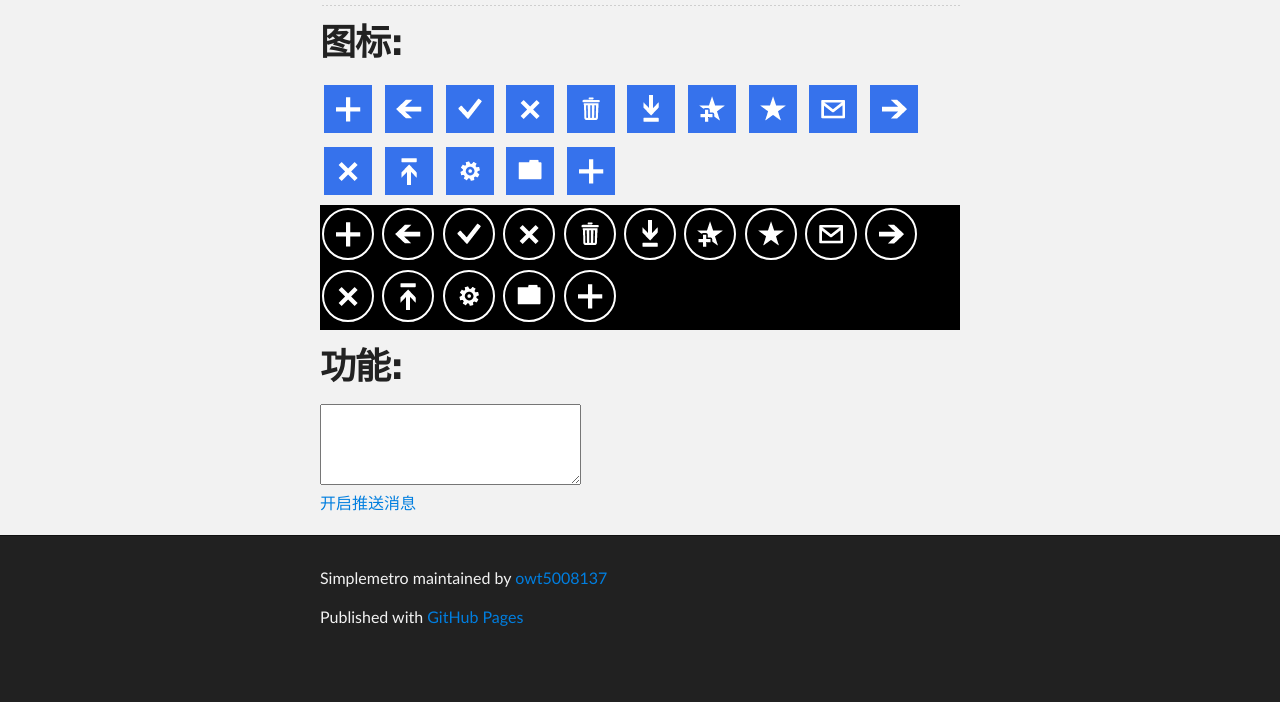
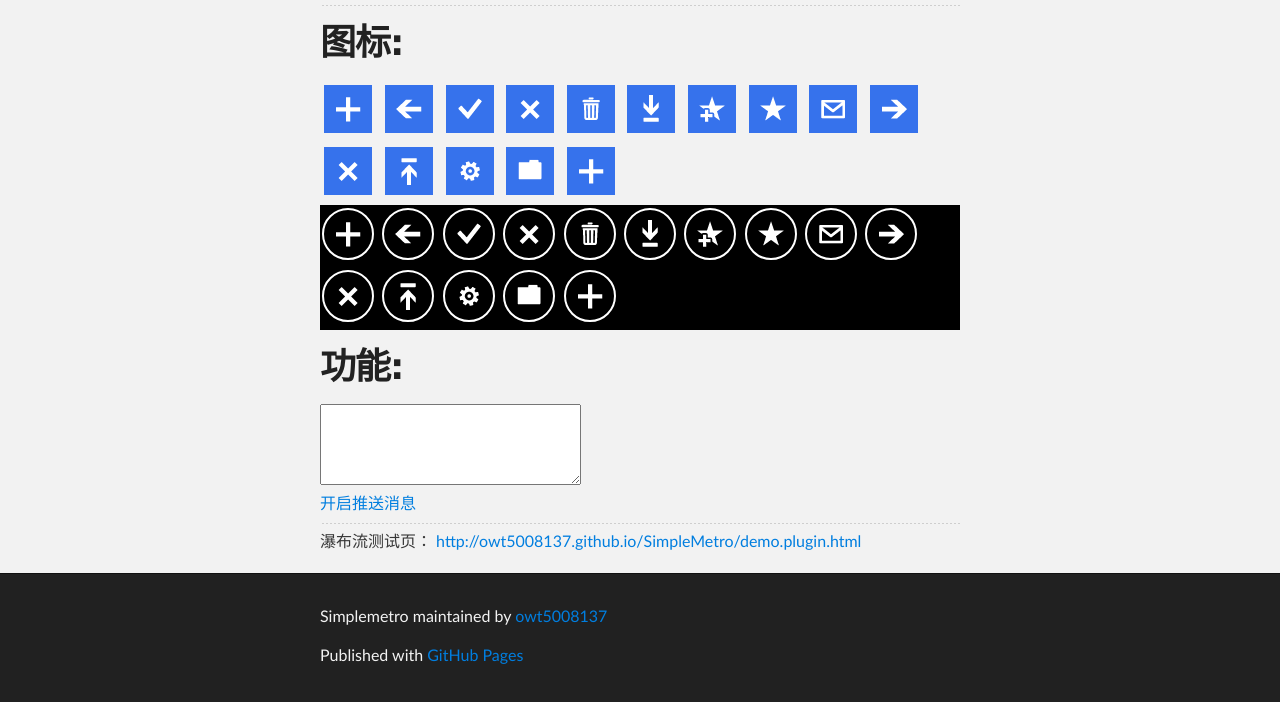
Before and after one commit to owent/SimpleMetro, a plain HTML site: page index.html in a window 1280 px wide. Shown: the part 917-1619 px from the top of the page. Before the commit the page ends 1581 px from the top, so only its background shows below. Drawn offline with nearby package versions, Linux system fonts and the light colour scheme.

Commit message:
Update index.html

```diff
--- a/index.html
+++ b/index.html
@@ -119,7 +119,13 @@ Some compoments need HTML5 &amp; CSS3</p>
             }
         </script>
         <a href="javascript:DemoPushMessage();">开启推送消息</a><br />
-    </div></div>
+    </div>
+
+
+    <hr />
+    瀑布流测试页： <a href="demo.plugin.html" target="_blank">http://owt5008137.github.io/SimpleMetro/demo.plugin.html</a>
+    </div>
+
     </div>
 
     <!-- FOOTER  -->
```
